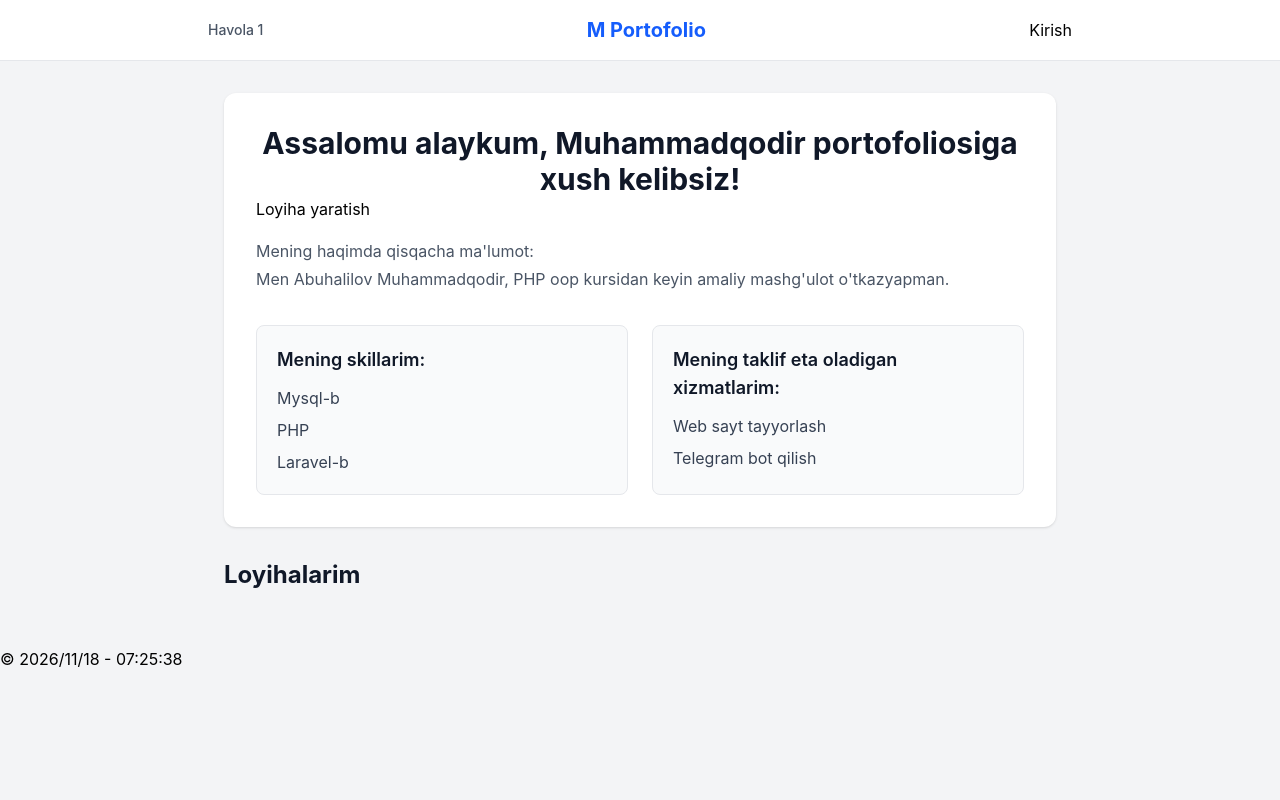
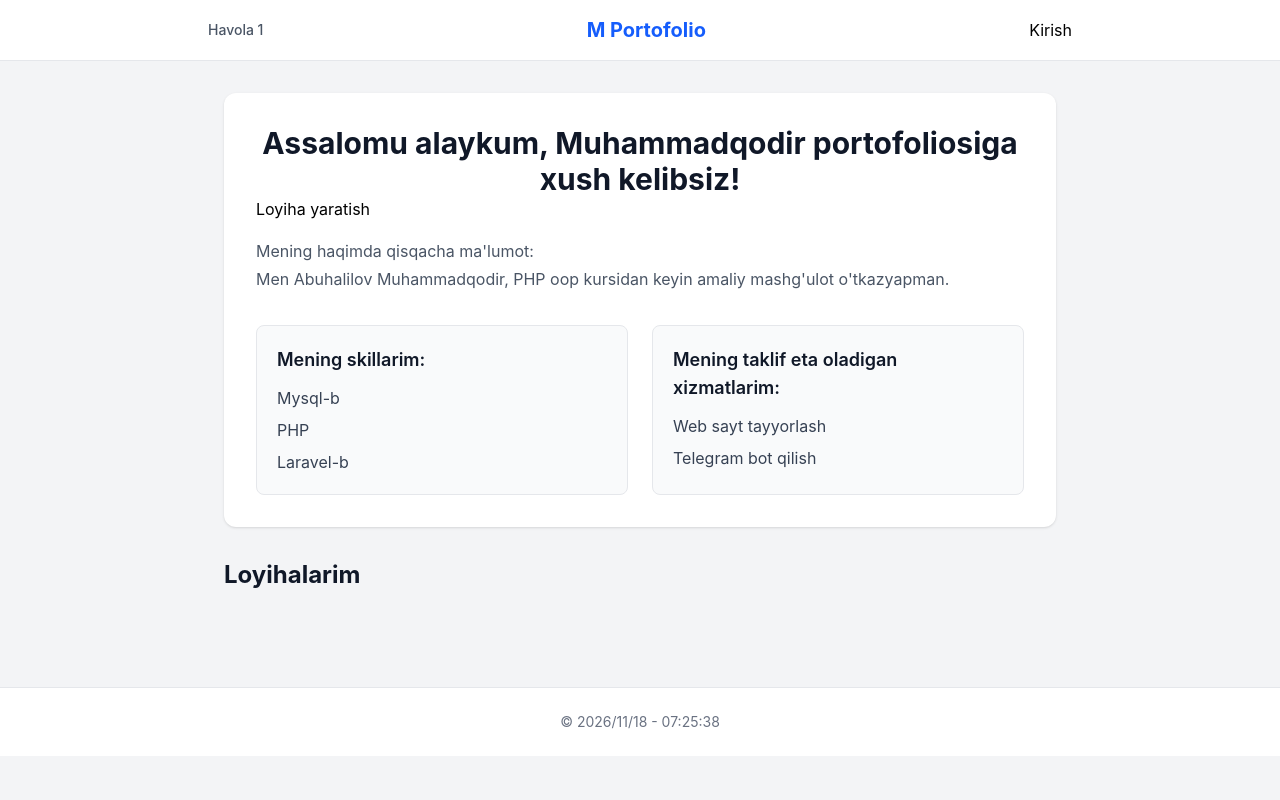
Before and after one commit to Muhammadqodir-wmp/Portofolio, a PHP site: page / in a window 1280 px wide. Run offline with PHP 8.4, Linux system fonts and the light colour scheme; data that the repository does not hold is empty.

Commit message:
Footer sahifasi bajarildi #desing

```diff
--- a/assets/output.css
+++ b/assets/output.css
@@ -19,6 +19,7 @@
     --color-gray-100: oklch(96.7% 0.003 264.542);
     --color-gray-200: oklch(92.8% 0.006 264.531);
     --color-gray-300: oklch(87.2% 0.01 258.338);
+    --color-gray-500: oklch(55.1% 0.027 264.364);
     --color-gray-600: oklch(44.6% 0.03 256.802);
     --color-gray-700: oklch(37.3% 0.034 259.733);
     --color-gray-900: oklch(21% 0.034 264.665);
@@ -214,6 +215,9 @@
   .mt-8 {
     margin-top: calc(var(--spacing) * 8);
   }
+  .mt-10 {
+    margin-top: calc(var(--spacing) * 10);
+  }
   .mb-3 {
     margin-bottom: calc(var(--spacing) * 3);
   }
@@ -304,6 +308,10 @@
     border-style: var(--tw-border-style);
     border-width: 1px;
   }
+  .border-t {
+    border-top-style: var(--tw-border-style);
+    border-top-width: 1px;
+  }
   .border-b {
     border-bottom-style: var(--tw-border-style);
     border-bottom-width: 1px;
@@ -313,6 +321,9 @@
   }
   .border-gray-300 {
     border-color: var(--color-gray-300);
+  }
+  .border-gray-600 {
+    border-color: var(--color-gray-600);
   }
   .border-red-300 {
     border-color: var(--color-red-300);
@@ -346,6 +357,9 @@
   }
   .p-6 {
     padding: calc(var(--spacing) * 6);
+  }
+  .py-6 {
+    padding-block: calc(var(--spacing) * 6);
   }
   .text-center {
     text-align: center;
@@ -391,6 +405,9 @@
   }
   .text-blue-600 {
     color: var(--color-blue-600);
+  }
+  .text-gray-500 {
+    color: var(--color-gray-500);
   }
   .text-gray-600 {
     color: var(--color-gray-600);
@@ -463,6 +480,9 @@
     }
     .sm\:p-8 {
       padding: calc(var(--spacing) * 8);
+    }
+    .sm\:px-8 {
+      padding-inline: calc(var(--spacing) * 8);
     }
   }
   @media (width >= 48rem) {
--- a/index.php
+++ b/index.php
@@ -107,8 +107,5 @@ require_once "./layout/header.php";
             </div>
         </section>
     </main>
-    <h6> &copy; <?= date("Y/m/d - H:i:s") ?></h6>
 
-</body>
-
-</html>
+    <?php require_once "./layout/footer.php"; ?>
--- a/layout/footer.php
+++ b/layout/footer.php
@@ -0,0 +1,13 @@
+<div class="mt-10 bg-white border-t border-gray-200">
+    <div class="max-w-4xl mx-auto p-4 sm:px-8 py-6 text-center text-sm text-gray-500">
+
+        <h6> &copy; <?= date("Y/m/d - H:i:s") ?></h6>
+    </div>
+
+
+</div>
+
+
+</body>
+
+</html>
```
